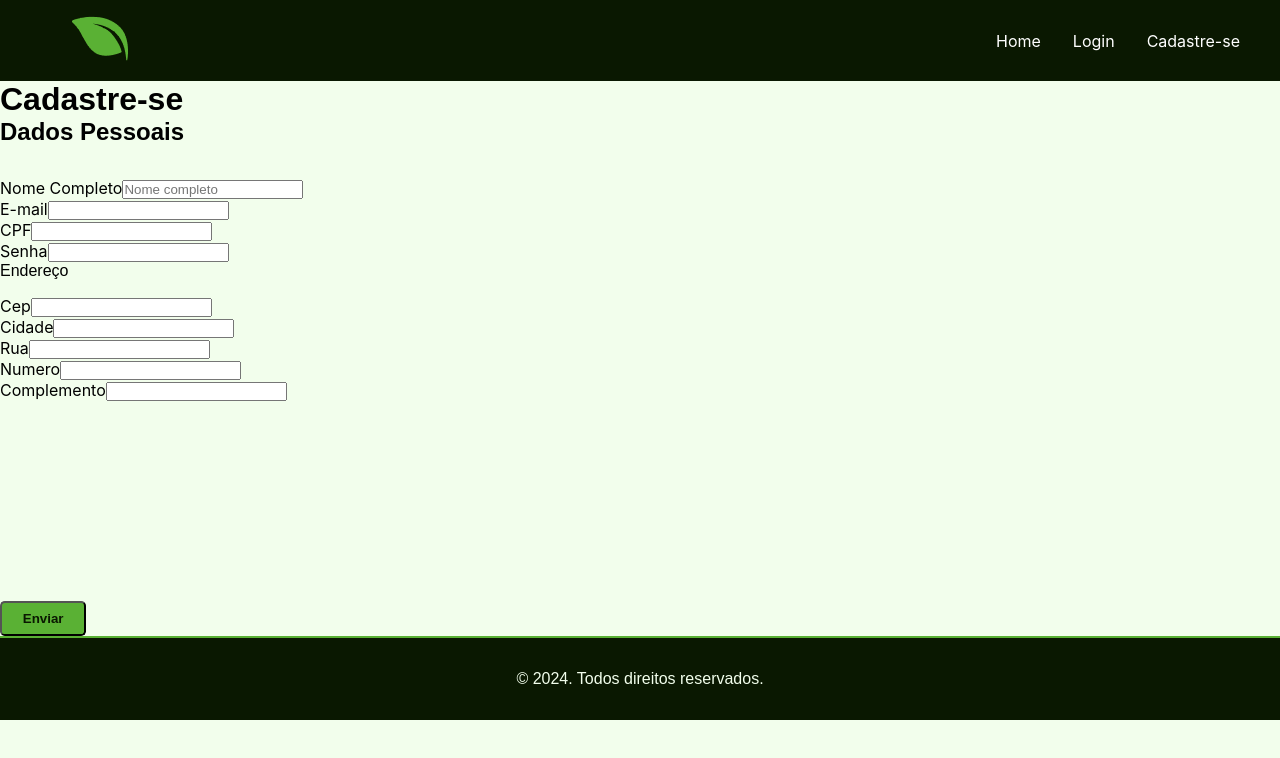
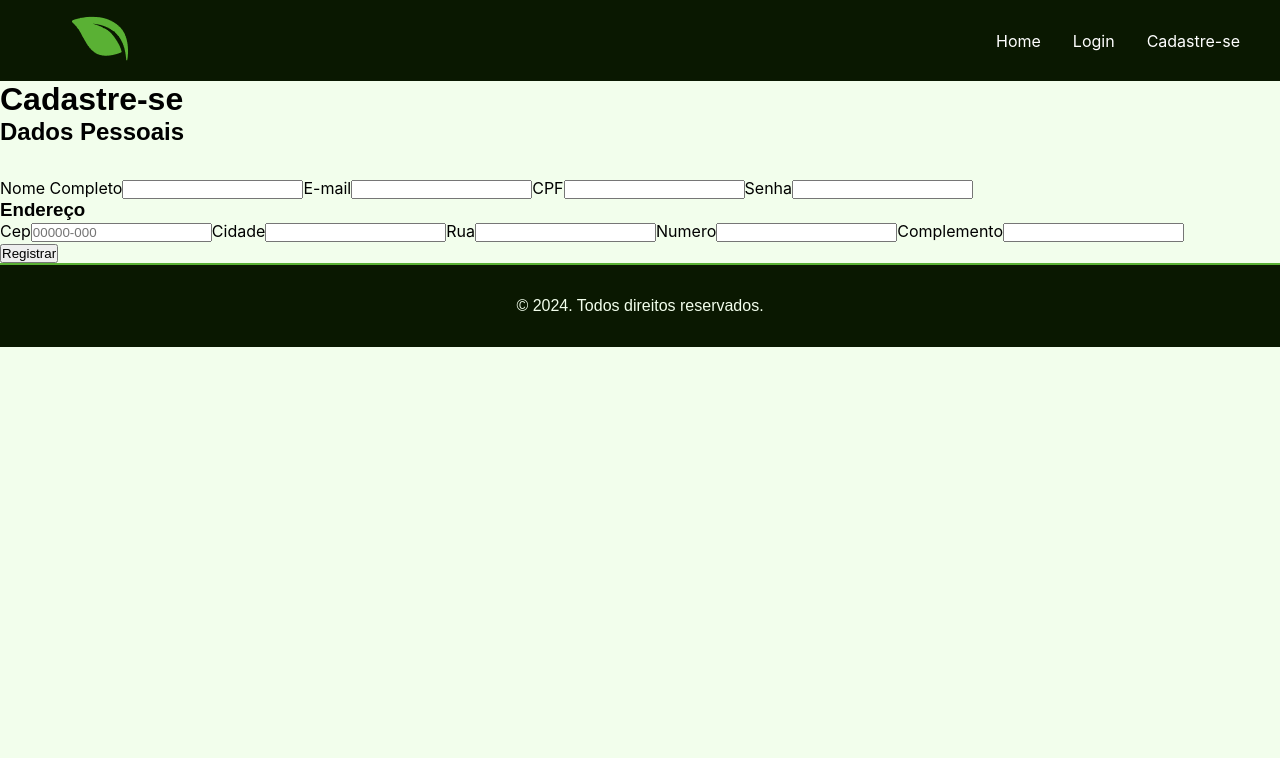
Before and after one commit to thalessalla/naturezaConectada, a React (Create React App) app: page /signup in a window 1280 px wide. Shown: the top 758 px of the page. Built offline with nearby package versions, Linux system fonts and the light colour scheme.

Commit message:
add: jason-server and registration added

```diff
--- /dev/null
+++ b/db.json
@@ -0,0 +1,45 @@
+{
+  "users": [
+    {
+      "id": "1",
+      "name": "Fulano de Tal",
+      "email": "fulano@example.com",
+      "CPF": "123.456.789-01",
+      "password": "senha123",
+      "cep": "12345-678",
+      "cidade": "Cidade A",
+      "rua": "Rua Principal",
+      "numero": 123,
+      "complemento": "Apartamento 4"
+    },
+    {
+      "id": "2",
+      "name": "Ciclano Silva",
+      "email": "ciclano@example.com",
+      "CPF": "987.654.321-09",
+      "password": "outrasenha",
+      "cep": "54321-876",
+      "cidade": "Cidade B",
+      "rua": "Rua Secundária",
+      "numero": 456,
+      "complemento": "Casa Azul"
+    },
+    {
+      "id": "eac5",
+      "username": "Camila",
+      "password": "123"
+    },
+    {
+      "id": "4668",
+      "complemento": "",
+      "numero": 12,
+      "rua": "Azul",
+      "cidade": "Itapevi",
+      "cep": "06654-730",
+      "cpf": "12365478963",
+      "email": "camila@camila.com",
+      "password": "a123",
+      "username": "Camila2"
+    }
+  ]
+}
--- a/src/components/Form/SubmitButton/SubmitButton.tsx
+++ b/src/components/Form/SubmitButton/SubmitButton.tsx
@@ -1,8 +1,12 @@
-
-function SubmitButton({ text }: { text: string }) {
+import React, { MouseEvent } from 'react';
+interface SubmitButtonProps {
+  text: string;
+  onClick?: (event: MouseEvent<HTMLButtonElement>) => void;
+}
+function SubmitButton({ text, onClick }: SubmitButtonProps) {
   return(
     <div>
-      <button className='btn-cta'>{text}</button>
+      <button className='btn-cta' onClick={onClick}>{text}</button>
     </div>
   )
 }
--- a/src/pages/signup/Signup.tsx
+++ b/src/pages/signup/Signup.tsx
@@ -1,80 +1,118 @@
+import { useState, useEffect } from "react";
 import "./Signup.css"
 import Input from "../../components/Form/Input"
 import { ChangeEvent } from "react";
 import SubmitButton from "../../components/Form/SubmitButton/SubmitButton";
+import { SubmitHandler } from 'react-hook-form';
+import { useForm } from 'react-hook-form';
+import axios, { AxiosResponse } from 'axios';
+import * as yup from 'yup';
+import { yupResolver } from '@hookform/resolvers/yup';
 
-function Signup() {
+
+interface UserRegistrationResponse {
+  id: number;
+  error?: string;
+}
+
+interface UserFormData {
+  username: string;
+  password: string;
+  email: string;
+  cpf: string;
+  cep: string;
+  cidade: string;
+  rua: string;
+  numero: number;
+  complemento?: string;
+}
+
+const schema = yup.object().shape({
+  username: yup.string().required('Nome do usuário é obrigatório'),
+  password: yup
+    .string()
+    .required('Senha é obrigatória')
+    .matches(/^(?=.*[A-Za-z])(?=.*\d)/, 'A senha deve ter caracteres e números'),
+  email: yup.string().email('Digite um endereço de e-mail válido').required('O e-mail é obrigatório'),
+  cpf: yup.string()
+    .matches(/^\d{11}$/, 'Digite seu CPF corretamente')
+    .required('Campo obrigatório'),
+  cep: yup.string()
+    .matches(/^\d{5}-\d{3}$/, 'CEP inválido')
+    .required('Campo obrigatório'),
+  cidade: yup.string().required('Nome da Cidade é obrigatório'),
+  rua: yup.string().required('Campo de rua é obrigatório'),
+  numero: yup.number().required('Campo de número da casa é obrigatório'),
+  complemento: yup.string(),
+});
+
+
+const Register = () => {
+  const { register, handleSubmit, formState: { errors }, reset } = useForm<UserFormData>({
+    resolver: yupResolver(schema),
+  });
+
+  const onSubmit: SubmitHandler<UserFormData> = async (data) => {
+    try {
+      const response: AxiosResponse<UserRegistrationResponse> = await axios.post('http://localhost:3001/users', data);
+      console.log('User registered with ID:', response.data.id);
+      alert('User cadastrado');
+
+      reset();
+    } catch (error) {
+      console.error('User não cadastrado');
+    }
+  };
+
   return (
     <div className="container-signup">
     <h1>Cadastre-se</h1>
     <h2>Dados Pessoais</h2>
-    <form >
-      <Input
-          type="text"
-          text="Nome Completo"
-          name="name"
-          placeholder="Nome completo"
-          value={""}
-          />
-           <Input
-          type="email"
-          text="E-mail"
-          name="email"
-          value={""}
-          />
-           <Input
-          type="text"
-          text="CPF"
-          name="CPF"
-          value={""}
-          />
-           <Input
-          type="password"
-          text="Senha"
-          name="password"
-          value={""}
-          />
+   <form onSubmit={handleSubmit(onSubmit)}>
+        <div>
+          <label>Nome Completo</label>
+          <input type="text" {...register('username', { required: true })} />
+          {errors.username && <span>Este campo é obrigatório</span>}
 
-          <p>Endereço</p>
-    <Input
-          type="text" // CEP
-          text="Cep"
-          name="cep"
-          value={""}
-          />
+          <label>E-mail</label>
+          <input type="email" {...register('email', { required: true })} />
+          {errors.username && <span>Este campo é obrigatório</span>}
 
-           <Input
-          type="text"
-          text="Cidade"
-          name="cidade"
-          value={""}
-          />
-         <Input
-          type="text"
-          text="Rua"
-          name="rua"
-          value={""}
-          />
-          <Input
-          type="number"
-          text="Numero"
-          name="numero"
-          value={""}
-          />
-          <Input
-          type="text"
-          text="Complemento"
-          name="complemento"
-          value={""}
-          />
+            <label>CPF</label>
+          <input type="text" {...register('cpf', { required: true })} />
+          {errors.username && <span>Este campo é obrigatório</span>}
 
-< SubmitButton
-text="Enviar"
-/>
+          <label>Senha</label>
+          <input type="password" {...register('password', { required: true })} />
+          {errors.password && <span>Este campo é obrigatório</span>}
 
-    </form>
+          <h3>Endereço</h3>
+
+          <label>Cep</label>
+          <input type="text" placeholder="00000-000" {...register('cep', { required: true })} />
+          {errors.password && <span>Este campo é obrigatório</span>}
+
+          <label>Cidade</label>
+          <input type="text" {...register('cidade', { required: true })} />
+          {errors.password && <span>Este campo é obrigatório</span>}
+
+          <label>Rua</label>
+          <input type="string" {...register('rua', { required: true })} />
+          {errors.password && <span>Este campo é obrigatório</span>}
+
+          <label>Numero</label>
+          <input type="number" {...register('numero', { required: true })} />
+          {errors.password && <span>Este campo é obrigatório</span>}
+
+          <label>Complemento</label>
+          <input type="text" {...register('complemento', { required: true })} />
+          {errors.password && <span>Este campo é obrigatório</span>}
+
+        </div>
+        <button type="submit">Registrar</button>
+      </form>
     </div>
   );
 }
 
-export default Signup;
+export default Register
```
Also changed, not shown: package.json (+6 -1 lines), 1 other file (tests, documents, lock files or other folders).
